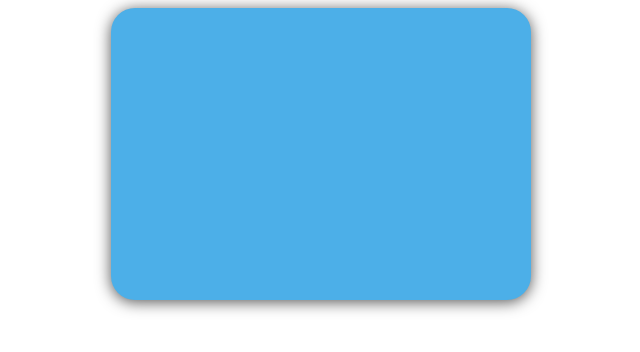
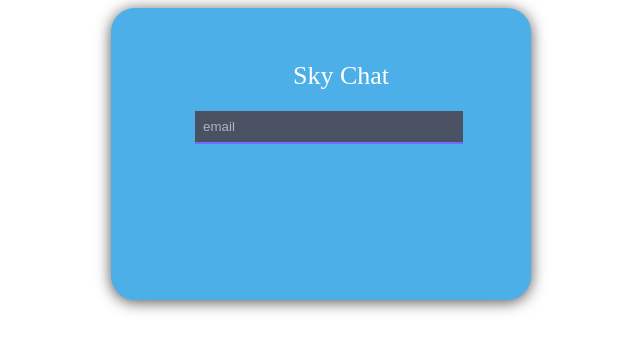
Before and after one commit to AleardoKandiah/nextjs_chat_app, a Next.js app: page / in a window 1280 px wide. Shown: the top 352 px of the page, without its empty margins (197-837 px from the left). Built offline with nearby package versions, Linux system fonts and the light colour scheme.

Commit message:
initial commit

```diff
--- a/content/index.js
+++ b/content/index.js
@@ -8,13 +8,17 @@ export const ContextProvider = (props) => {
   const [username, setUsername] = useState('');
   const [secret, setSecret] = useState('');
 
+// when value assigned to setUsername, the value can be later picked up by username
+
+
   // Shared const are username and secret to recognise user presence
   // This will be used to understand which page to render
+
   const value = {
   username,
   setUsername,
   secret,
-  setSecret,
+  setSecret
   };
 
   // These must be passed into a value prop in the provider
--- a/pages/index.js
+++ b/pages/index.js
@@ -9,13 +9,28 @@ import {useRouter} from 'next/router';
 import axios from 'axios';
 
 export default function Auth() {
+  // Import Context
+  const { username, setUsername, secret, setSecret } = useContext(Context)
+
   // Build JSX
   return (
   <div className='background'>
     <div className='auth-container'>
       {/* create a form with function */}
       <form className='auth-form' onSubmit={e => e.preventDefault()}>
+        <div className='auth-title'>Sky Chat</div>
 
+        {/* ADD INPUTS */}
+        <div className='input-container'>
+          {/* Add props in the input */}
+          <input
+            placeholder='email'
+            className='text-input'
+            onChange={ e => setUsername(e.target.value)}
+            // Onchange will be where the context API will be used by triggering the e event
+          />
+
+        </div>
       </form>
     </div>
   </div>
```
